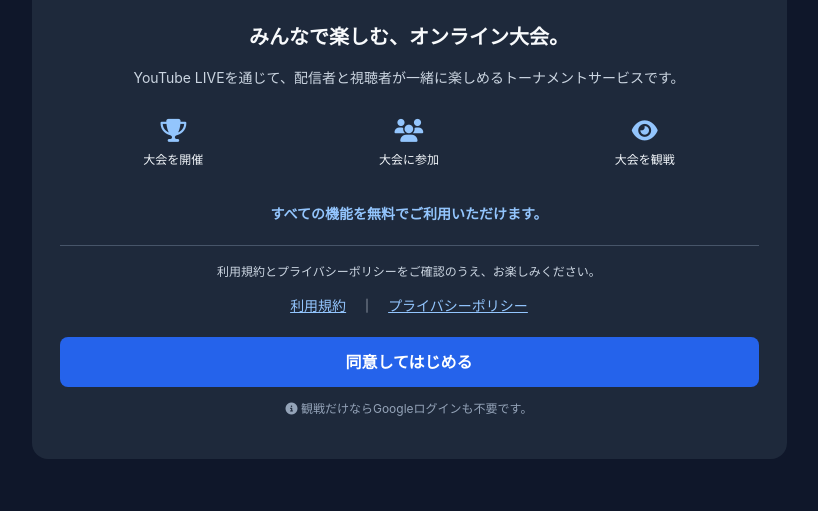
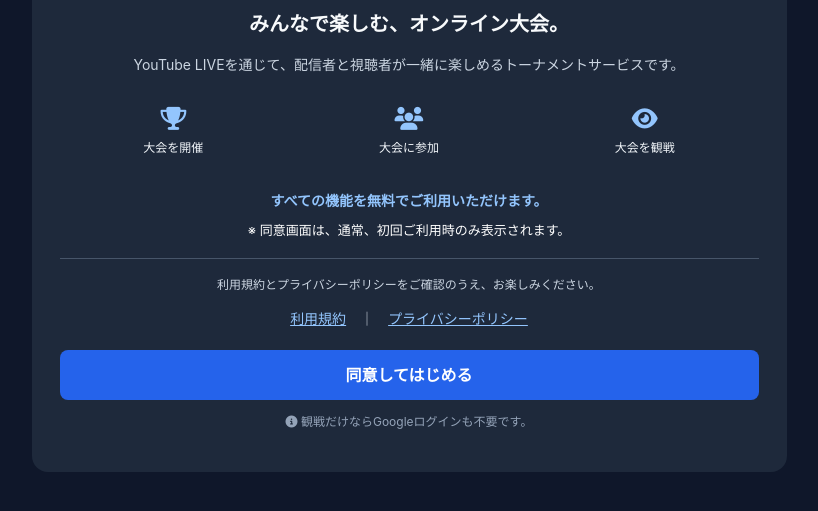
Before and after one commit to shion011110/tournament, a plain HTML site: page index.html in a window 1280 px wide. Shown: the part 253-764 px from the top of the page, without its empty margins (231-1049 px from the left). Drawn offline with Linux system fonts and the light colour scheme.

Commit message:
Explain initial consent on welcome screen

```diff
--- a/index.html
+++ b/index.html
@@ -47,6 +47,7 @@
 <div class="consent-feature"><i class="fa-solid fa-eye" aria-hidden="true"></i>大会を観戦</div>
 </div>
 <p class="consent-free">すべての機能を無料でご利用いただけます。</p>
+<p class="consent-first-note" style="color:#ffffff;font-size:13px;margin: -12px 0 16px;">※ 同意画面は、通常、初回ご利用時のみ表示されます。</p>
 <p class="consent-legal">利用規約とプライバシーポリシーをご確認のうえ、お楽しみください。</p>
 <p><a href="./terms.html" target="_blank" rel="noopener noreferrer">利用規約</a>　｜　<a href="./privacy.html" target="_blank" rel="noopener noreferrer">プライバシーポリシー</a></p>
 <button type="button" id="privacyConsentAccept">同意してはじめる</button>
```
